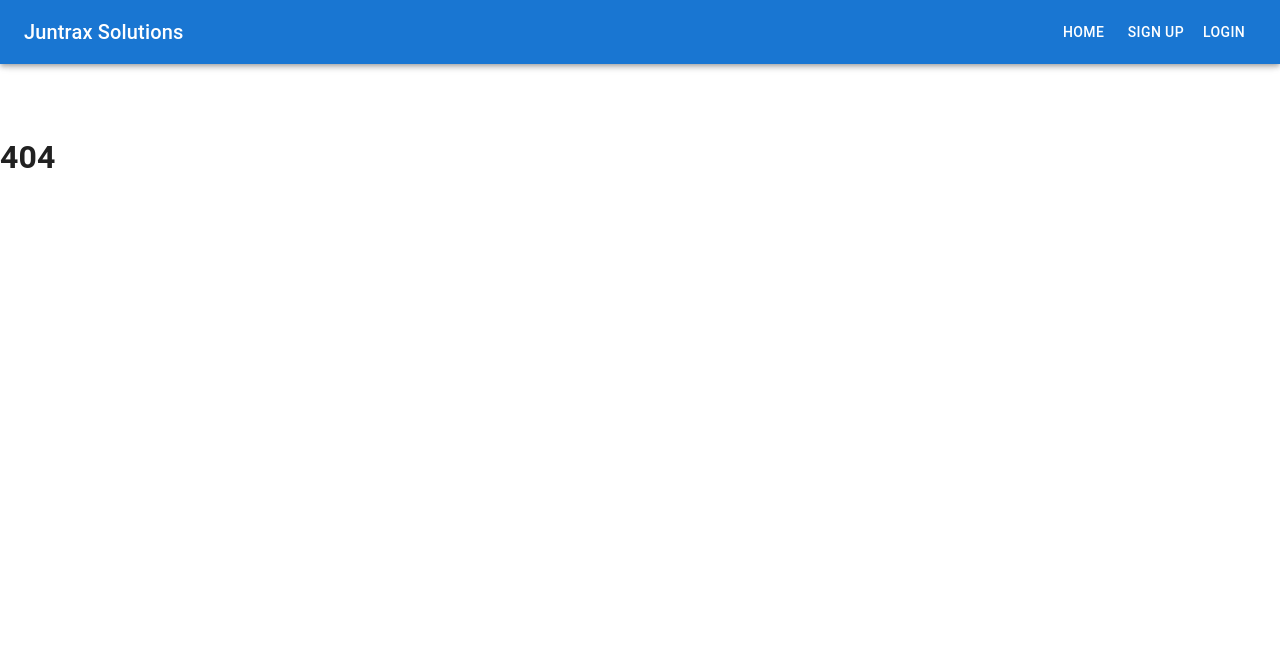
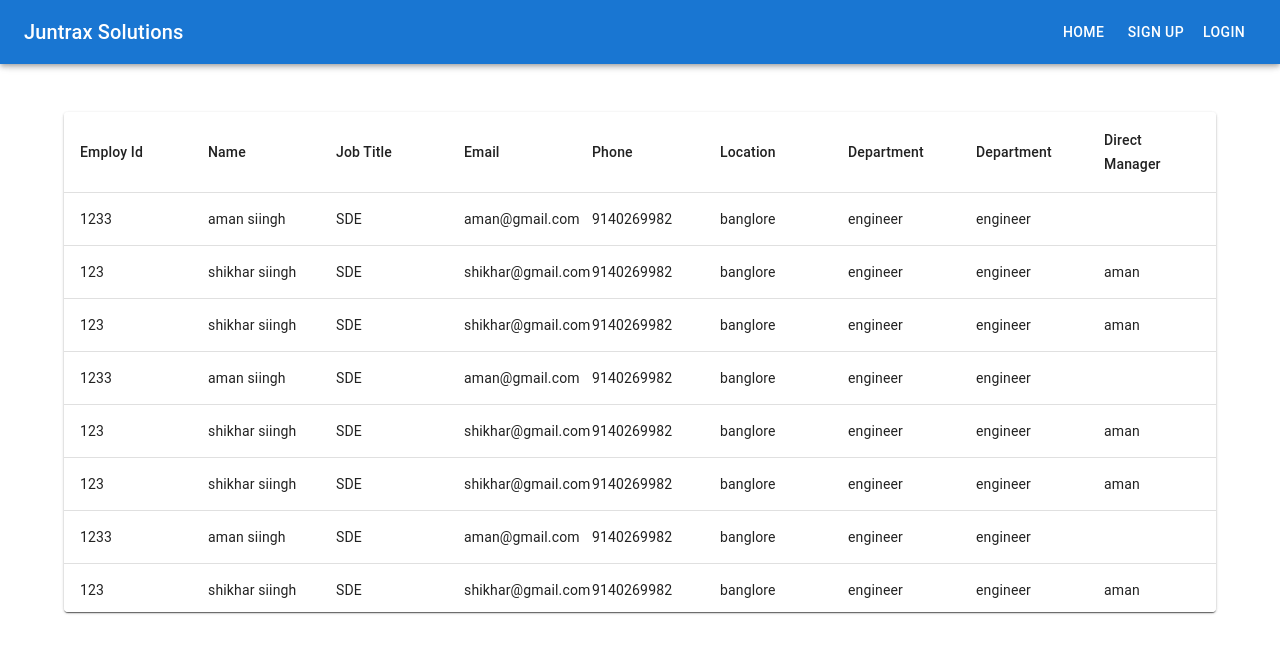
Before and after one commit to shikhar2817/HR-Manager-Dashboard, a React (Create React App) app in the folder client/: page /dashboard in a window 1280 px wide. Before the commit this address had no page. Shown: the top 652 px of the page. Built offline with nearby package versions, Linux system fonts and the light colour scheme.

Commit message:
added virtualization to table

```diff
--- a/client/package.json
+++ b/client/package.json
@@ -17,6 +17,7 @@
     "react": "^18.2.0",
     "react-dom": "^18.2.0",
     "react-scripts": "5.0.1",
+    "react-virtuoso": "^4.6.2",
     "typescript": "^4.9.5",
     "web-vitals": "^2.1.4"
   },
--- a/client/src/App.tsx
+++ b/client/src/App.tsx
@@ -5,6 +5,7 @@ import SignUp from "./pages/SignUp";
 import Home from "./pages/Home";
 import NoPage from "./pages/Nopage";
 import Layout from "./pages/Layout";
+import { Dashboard } from "./pages/Dashboard";
 
 function App() {
     return (
@@ -15,6 +16,7 @@ function App() {
                         <Route index element={<Home />} />
                         <Route path="/signup" element={<SignUp />} />
                         <Route path="/login" element={<Login />} />
+                        <Route path="/dashboard" element={<Dashboard />} />
                         <Route path="*" element={<NoPage />} />
                     </Route>
                 </Routes>
--- /dev/null
+++ b/client/src/components/VirtualizedTable.tsx
@@ -0,0 +1,172 @@
+import * as React from "react";
+import Table from "@mui/material/Table";
+import TableBody from "@mui/material/TableBody";
+import TableCell from "@mui/material/TableCell";
+import TableContainer from "@mui/material/TableContainer";
+import TableHead from "@mui/material/TableHead";
+import TableRow from "@mui/material/TableRow";
+import Paper from "@mui/material/Paper";
+import { TableVirtuoso, TableComponents } from "react-virtuoso";
+import { Employee } from "../types";
+
+interface ColumnData {
+    dataKey: keyof Employee;
+    label: string;
+    width: number;
+}
+
+const aman: Employee = {
+    id: 1233,
+    name: "aman siingh",
+    jobTitle: "SDE",
+    email: "aman@gmail.com",
+    phoneNumber: "9140269982",
+    officeLocation: "banglore",
+    department: "engineer",
+    directManager: null,
+};
+
+const shikhar: Employee = {
+    id: 123,
+    name: "shikhar siingh",
+    jobTitle: "SDE",
+    email: "shikhar@gmail.com",
+    phoneNumber: "9140269982",
+    officeLocation: "banglore",
+    department: "engineer",
+    directManager: "aman",
+};
+
+const sample: readonly Employee[] = [
+    aman,
+    shikhar,
+    shikhar,
+    shikhar,
+    shikhar,
+    aman,
+    shikhar,
+    shikhar,
+    shikhar,
+    shikhar,
+];
+
+function createData({
+    id,
+    name,
+    jobTitle,
+    email,
+    phoneNumber,
+    officeLocation,
+    department,
+    directManager,
+}: Employee): Employee {
+    return { id, name, jobTitle, email, phoneNumber, officeLocation, department, directManager };
+}
+
+const columns: ColumnData[] = [
+    {
+        width: 120,
+        label: "Employ Id",
+        dataKey: "id",
+    },
+    {
+        width: 120,
+        label: "Name",
+        dataKey: "name",
+    },
+    {
+        width: 120,
+        label: "Job Title",
+        dataKey: "jobTitle",
+    },
+    {
+        width: 120,
+        label: "Email",
+        dataKey: "email",
+    },
+    {
+        width: 120,
+        label: "Phone",
+        dataKey: "phoneNumber",
+    },
+    {
+        width: 120,
+        label: "Location",
+        dataKey: "officeLocation",
+    },
+    {
+        width: 120,
+        label: "Department",
+        dataKey: "department",
+    },
+    {
+        width: 120,
+        label: "Department",
+        dataKey: "department",
+    },
+    {
+        width: 120,
+        label: "Direct Manager",
+        dataKey: "directManager",
+    },
+];
+
+const rows: Employee[] = Array.from({ length: 200 }, (_, index) => {
+    const randomSelection = sample[Math.floor(Math.random() * sample.length)];
+    return createData(randomSelection);
+});
+
+const VirtuosoTableComponents: TableComponents<Employee> = {
+    Scroller: React.forwardRef<HTMLDivElement>((props, ref) => (
+        <TableContainer component={Paper} {...props} ref={ref} />
+    )),
+    Table: (props) => <Table {...props} sx={{ borderCollapse: "separate", tableLayout: "fixed" }} />,
+    TableHead,
+    TableRow: ({ item: _item, ...props }) => <TableRow key={_item.id} {...props} />,
+    TableBody: React.forwardRef<HTMLTableSectionElement>((props, ref) => <TableBody {...props} ref={ref} />),
+};
+
+function fixedHeaderContent() {
+    return (
+        <TableRow>
+            {columns.map((column) => (
+                <TableCell
+                    key={column.dataKey}
+                    variant="head"
+                    align={"left"}
+                    style={{ width: column.width }}
+                    sx={{
+                        backgroundColor: "background.paper",
+                    }}
+                >
+                    {column.label}
+                </TableCell>
+            ))}
+        </TableRow>
+    );
+}
+
+function rowContent(_index: number, row: Employee) {
+    return (
+        <React.Fragment>
+            {columns.map((column) => (
+                <TableCell key={column.dataKey} align={"left"}>
+                    {row[column.dataKey]}
+                </TableCell>
+            ))}
+        </React.Fragment>
+    );
+}
+
+export default function VirtualizedTable() {
+    return (
+        <Paper style={{ height: 500, width: "100%" }}>
+            <TableVirtuoso
+                data={rows}
+                components={VirtuosoTableComponents}
+                fixedHeaderContent={fixedHeaderContent}
+                itemContent={rowContent}
+            />
+        </Paper>
+    );
+}
--- a/client/src/pages/Dashboard.tsx
+++ b/client/src/pages/Dashboard.tsx
@@ -1,5 +1,11 @@
+import { Container } from "@mui/material";
 import React from "react";
+import VirtualizedTable from "../components/VirtualizedTable";
 
 export const Dashboard = () => {
-    return <div>Dashboard</div>;
+    return (
+        <Container>
+            <VirtualizedTable />
+        </Container>
+    );
 };
--- a/client/src/pages/SignUp.tsx
+++ b/client/src/pages/SignUp.tsx
@@ -41,25 +41,15 @@ export default function SignUp() {
                 </Typography>
                 <Box component="form" noValidate onSubmit={handleSubmit} sx={{ mt: 3 }}>
                     <Grid container spacing={2}>
-                        <Grid item xs={12} sm={6}>
+                        <Grid item xs={12}>
                             <TextField
                                 autoComplete="given-name"
-                                name="firstName"
+                                name="name"
                                 required
                                 fullWidth
-                                id="firstName"
-                                label="First Name"
+                                id="name"
+                                label="Full name"
                                 autoFocus
-                            />
-                        </Grid>
-                        <Grid item xs={12} sm={6}>
-                            <TextField
-                                required
-                                fullWidth
-                                id="lastName"
-                                label="Last Name"
-                                name="lastName"
-                                autoComplete="family-name"
                             />
                         </Grid>
                         <Grid item xs={12}>
```
Also changed, not shown: client/src/types/index.tsx (+4 -3 lines), 1 other file (tests, documents, lock files or other folders).
